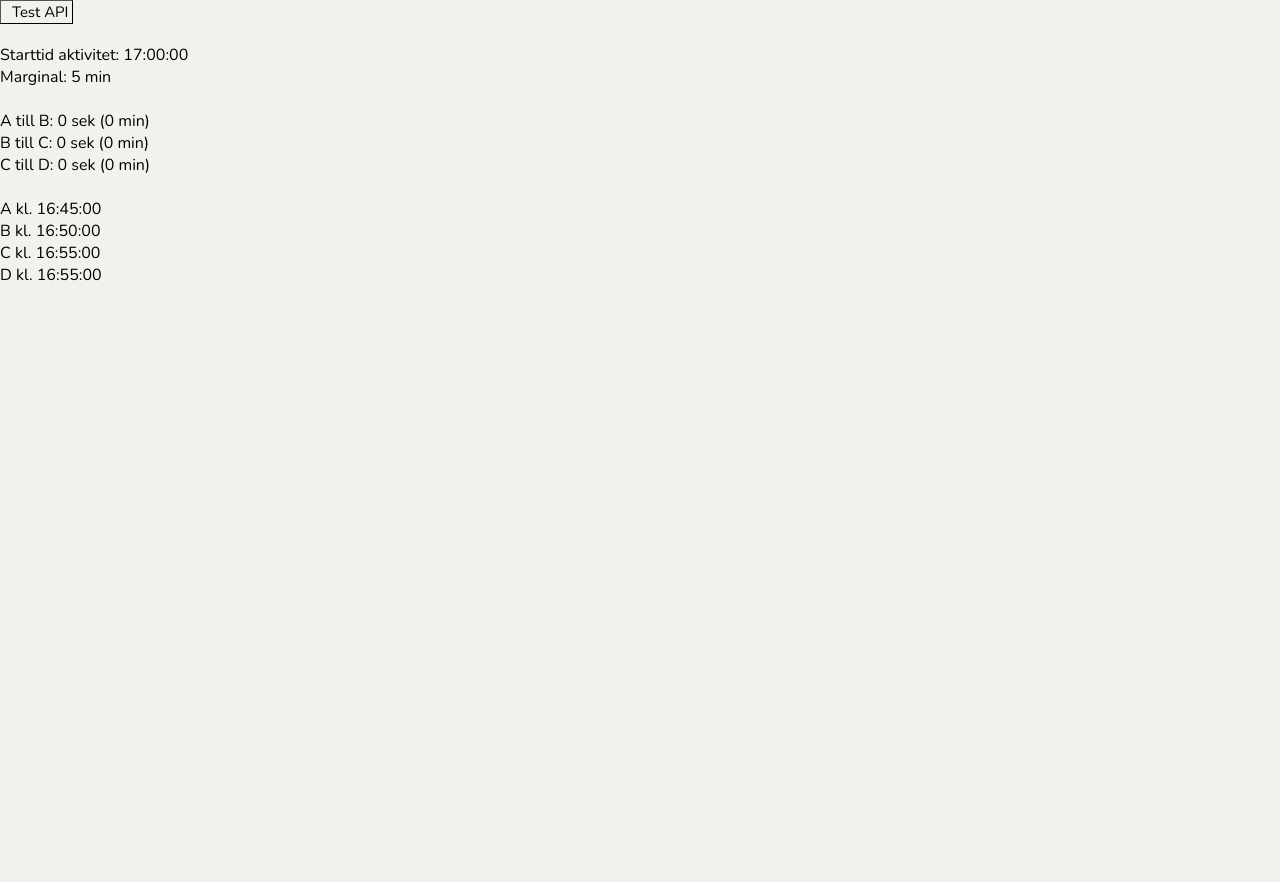
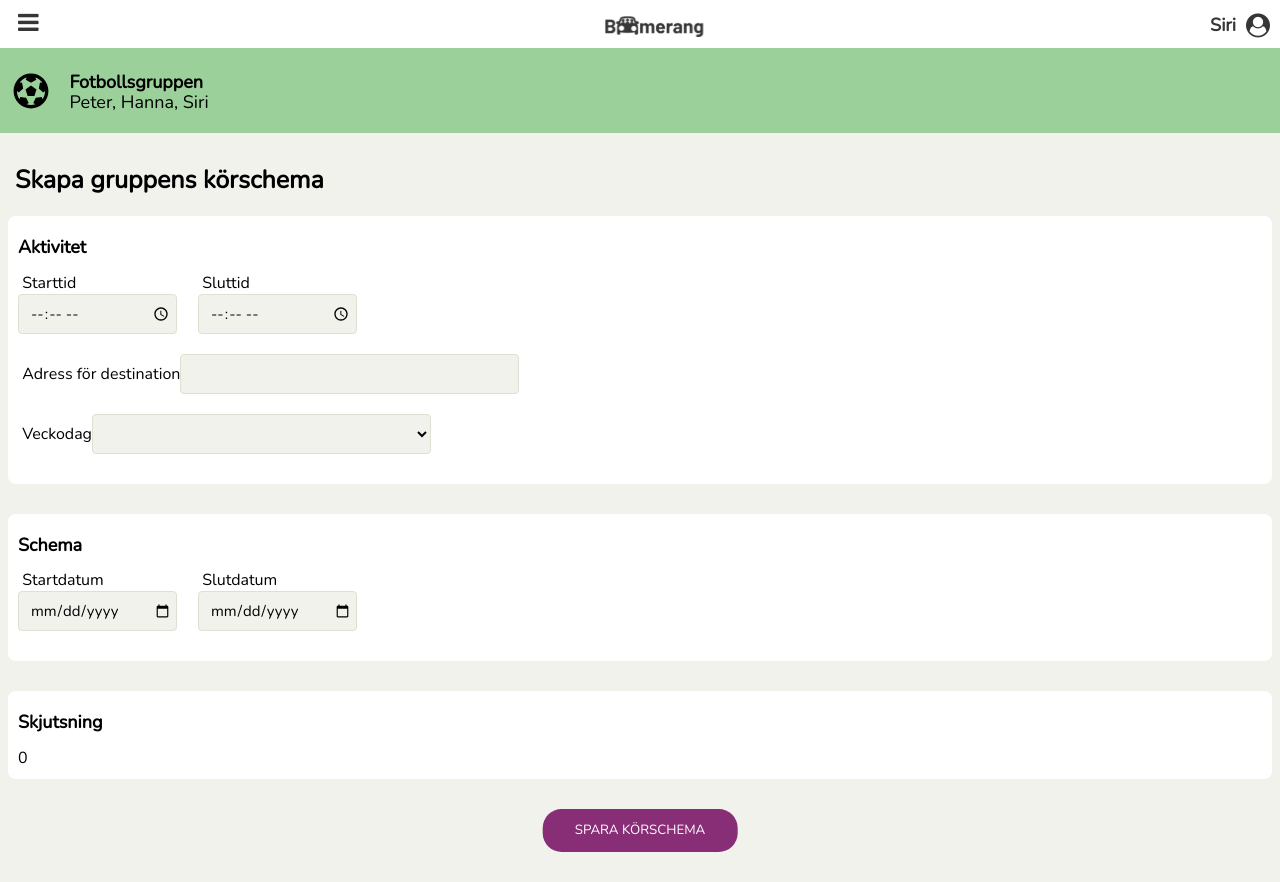
Before and after one commit to miotholerus/boomerang, a React (Create React App) app: page / in a window 1280 px wide. Before the commit the page ends 800 px from the top, so only its background shows below. Built offline with nearby package versions, Linux system fonts and the light colour scheme.

Commit message:
Tidsfunktion på plats 29 april

```diff
--- a/src/App.js
+++ b/src/App.js
@@ -69,9 +69,9 @@ function App() {
   return (
     <div className="App">
 
-      <TestAPI/>
+      {/* <TestAPI/>  */}
 
-      {/* <Router>
+      <Router>
         <Switch>
 
           <Route path="/viewschedule">
@@ -84,7 +84,7 @@ function App() {
 
         </Switch>
 
-      </Router> */}
+      </Router>
 
       {/* <GroupCreated /> */}
 
--- a/src/components/DetailedSchedule.js
+++ b/src/components/DetailedSchedule.js
@@ -3,41 +3,12 @@ import ScheduleBox from './ScheduleBox'
 
 
 export default function DetailedSchedule({ schedule, altSchedule, members }) {
-  const destinationFromSchedule = altSchedule.destination // tidigare schedule[2]
-  const addressFromMember = members[0].address; // ska senare hämtas direkt från schedule-rideobjecten
+  // const destinationFromSchedule = altSchedule.destination // tidigare schedule[2]
+  // const addressFromMember = members[0].address; // ska senare hämtas direkt från schedule-rideobjecten
 
-  const [origin, setOrigin] = useState(addressFromMember); // samma sak som addressFromMember
-  const [destination, setDestination] = useState(destinationFromSchedule); // samma sak som destinationFromSchedule
-  const exampleData = {
-    "destination_addresses": [
-      "Sockenvägen 290, 122 63 Enskede, Sweden"
-    ],
-    "origin_addresses": [
-      "Uddeholmsvägen 239, 122 41 Enskede, Sweden"
-    ],
-    "rows": [
-      {
-        "elements": [
-          {
-            "distance": {
-              "text": "1.7 km",
-              "value": 1701
-            },
-            "duration": {
-              "text": "4 min",
-              "value": 246
-            },
-            "status": "OK"
-          }
-        ]
-      }
-    ],
-    "status": "OK"
-  } // exempeldata för att det inte ska krascha när vi testar
-  const [data, setData] = useState(exampleData); // den riktiga datan efter att man kört API:n (kommer behöva köras för varje delresa)
-  const [seconds, setSeconds] = useState(0); // sekunderna från datan, ska dras av från klockslagen
-
-  const url = `https://api.distancematrix.ai/maps/api/distancematrix/json?origins=${origin}&destinations=${destination}&key=bp6pjpgmaCcdxjtccQlnDpjTPEUqk`;
+  const [timeAB, setTimeAB] = useState(0);
+  const [timeBC, setTimeBC] = useState(0);
+  const [timeCD, setTimeCD] = useState(0);
 
   var addMinutes = function (dateTime, minutes) {
     return new Date(dateTime.getTime() + minutes * 60000);
@@ -45,71 +16,136 @@ export default function DetailedSchedule({ schedule, altSchedule, members }) {
   var addSeconds = function (dateTime, seconds) {
     return new Date(dateTime.getTime() + seconds * 1000);
   }
-  // Testar med första körtillfället
-  var timeAtDestination;
-  var timeToStart;
 
-  useState(() => {
-    console.log("Kör useState [] en gång");
+  var startTime = new Date(new Date("2021-04-29").setHours(17, 0));
 
-    timeAtDestination = addMinutes(altSchedule.rides[0].date, -5); // date-objekt
-    console.log("timeAtDestination: ", timeAtDestination.toString());
+  var margin = 5*60;
 
-    fetch(url)
-      .then(responseFromAPI =>
-        responseFromAPI.json()
-          .then(apiData => {
-            console.log(apiData)
-            setData(apiData)
-            console.log(origin);
-            console.log(destination);
-            console.log(data.rows[0].elements[0].duration.value)
-            setSeconds(data.rows[0].elements[0].duration.value)
-          }).then(then => {
-            timeToStart = addSeconds(timeAtDestination, -seconds);
-            console.log("timeToStart efter första automatiska API-anropet: ", timeToStart);
-          })
-      );
+  var timeAtA = addSeconds(startTime, -(timeAB + margin + timeBC + margin + timeCD + margin)).toLocaleTimeString('sv-se').substring(0, 5);
+  var timeAtB = addSeconds(startTime, -(timeBC + margin + timeCD + margin)).toLocaleTimeString('sv-se').substring(0, 5);
+  var timeAtC = addSeconds(startTime, -(timeCD + margin)).toLocaleTimeString('sv-se').substring(0, 5);
+  var timeAtD = addSeconds(startTime, -margin).toLocaleTimeString('sv-se').substring(0, 5);
 
-  }, [])
+  const url = `https://www.mapquestapi.com/directions/v2/routematrix?key=Kr8qYQFLlQ0XjbF6hGWyyTprB5x4fEPU`;
 
-  // var date = new Date(2021, 2, 16, 17, 0, 0, 0);
-  // var dtMinusThirty = minusMinutes(date, 30);
-  // console.log(dtMinusThirty.toString());
+  // useState(() => {
+  //   console.log("Kör useState [] en gång");
 
-  useEffect(() => {
-    console.log(origin);
-    console.log(destination);
-    console.log(data.rows[0].elements[0].duration.value)
-    setSeconds(data.rows[0].elements[0].duration.value) // seconds laddas från json-data
+  //   timeAtDestination = addMinutes(altSchedule.rides[0].date, -5); // date-objekt
+  //   console.log("timeAtDestination: ", timeAtDestination.toString());
 
-  }, [data])
+  //   fetch(url)
+  //     .then(responseFromAPI =>
+  //       responseFromAPI.json()
+  //         .then(apiData => {
+  //           console.log(apiData)
+  //           setData(apiData)
+  //           console.log(origin);
+  //           console.log(destination);
+  //           console.log(data.rows[0].elements[0].duration.value)
+  //           setSeconds(data.rows[0].elements[0].duration.value)
+  //         }).then(then => {
+  //           timeToStart = addSeconds(timeAtDestination, -seconds);
+  //           console.log("timeToStart efter första automatiska API-anropet: ", timeToStart);
+  //         })
+  //     );
 
-  const submitForm = (event) => {
+  // }, [])
+
+
+  const submitForm = async (event) => {
     event.preventDefault();
 
     console.log("TEST API");
 
-    fetch(url)
-      .then(responseFromAPI =>
-        responseFromAPI.json()
-          .then(apiData => {
-            console.log(apiData)
-            setData(apiData)
-          })
-      );
+    const locA = "59.28093793567633, 18.046790156144745"; //  "Uddeholmsvägen 239, 12241 Enskede, SWEDEN";
+    const locB = "59.272215063170705, 18.037266160912903"; // "Årdalavägen 133, 12432 Bandhagen, SWEDEN";
+    const locC = "59.26093702587597, 18.021367342650105"; // "Lerbäcksgränd 18, 12466 Bandhagen, SWEDEN";
+    const locD = "59.287761851370426, 18.05808156963875"; // "Sockenvägen 290, 12040 Enskede, SWEDEN";
+
+    const requestBodyAtoB = {
+      "locations": [
+        locA,
+        locB
+      ]
+    }
+    const responseAtoB = await fetch(url, {
+      method: "POST",
+      headers: {
+        "content-type": "application/json"
+      },
+      body: JSON.stringify(requestBodyAtoB)
+    })
+    const dataAtoB = await responseAtoB.json()
+
+    console.log(dataAtoB);
+
+    setTimeAB(dataAtoB.time[1]);
+
+
+
+    const requestBodyBtoC = {
+      "locations": [
+        locB,
+        locC
+      ]
+    }
+    const responseBtoC = await fetch(url, {
+      method: "POST",
+      headers: {
+        "content-type": "application/json"
+      },
+      body: JSON.stringify(requestBodyBtoC)
+    })
+    const dataBtoC = await responseBtoC.json()
+
+    console.log(dataBtoC)
+
+    setTimeBC(dataBtoC.time[1]);
+
+
+
+    const requestBodyCtoD = {
+      "locations": [
+        locC,
+        locD
+      ]
+    }
+    const responseCtoD = await fetch(url, {
+      method: "POST",
+      headers: {
+        "content-type": "application/json"
+      },
+      body: JSON.stringify(requestBodyCtoD)
+    })
+    const dataCtoD = await responseCtoD.json()
+
+    console.log(dataCtoD)
+
+    setTimeCD(dataCtoD.time[1]);
+
+
+
+    // fetch(url)
+    //   .then(responseFromAPI =>
+    //     responseFromAPI.json()
+    //       .then(apiData => {
+    //         console.log(apiData)
+    //         setData(apiData)
+    //       })
+    //   );
   }
 
   return (
     <div>
 
       <form onSubmit={(event) => submitForm(event)}>
-        <div>
+        <div className="loose-text-field">
           <input type="submit" id="submitbutton" value="Test API" />
         </div>
       </form>
 
-      <ScheduleBox seconds={seconds} members={members} />
+      <ScheduleBox timeAtA={timeAtA} timeAtB={timeAtB} timeAtC={timeAtC} altSchedule={altSchedule} members={members} />
     </div>
   )
 }
--- a/src/components/ScheduleBox.js
+++ b/src/components/ScheduleBox.js
@@ -1,6 +1,6 @@
 import React from 'react'
 
-export default function ScheduleBox({ rideObject, seconds, members }) {
+export default function ScheduleBox({ timeAtA, timeAtB, timeAtC, timeAtD, altSchedule, members }) {
   function AltUserLogo() {
     return (
       <svg width="28" height="28" viewBox="0 0 28 28" fill="none" xmlns="http://www.w3.org/2000/svg">
@@ -12,6 +12,10 @@ export default function ScheduleBox({ rideObject, seconds, members }) {
 
   return (
     <div>
+      <div className="loose-text-field">
+      <h4>{altSchedule.rides[0].dateAsStringShort()}</h4>
+      </div>
+
       <div className="schedule-box">
         <h3>Upphämtning till aktivitet</h3>
         <p>Chaufför: {members[0].name}</p>
@@ -22,7 +26,7 @@ export default function ScheduleBox({ rideObject, seconds, members }) {
               <tr>
                 <td className="icon"><AltUserLogo className="alt-user-logo"/></td>
                 <td className="name"><p>{members[0].name}s barn {members[0].child}</p><p>{members[0].address}</p></td>
-                <td className="time">16:30</td>
+                <td className="time">{timeAtA}</td>
               </tr>
             </table>
           </li>
@@ -31,7 +35,7 @@ export default function ScheduleBox({ rideObject, seconds, members }) {
               <tr>
                 <td className="icon"><AltUserLogo className="alt-user-logo"/></td>
                 <td className="name"><p>{members[1].name}s barn {members[1].child}</p><p>{members[1].address}</p></td>
-                <td className="time">16:40</td>
+                <td className="time">{timeAtB}</td>
               </tr>
             </table>
           </li>
@@ -40,7 +44,7 @@ export default function ScheduleBox({ rideObject, seconds, members }) {
               <tr>
                 <td className="icon"><AltUserLogo className="alt-user-logo"/></td>
                 <td className="name"><p>{members[2].name}s barn {members[2].child}</p><p>{members[2].address}</p></td>
-                <td className="time">16:50</td>
+                <td className="time">{timeAtC}</td>
               </tr>
             </table>
           </li>
```
